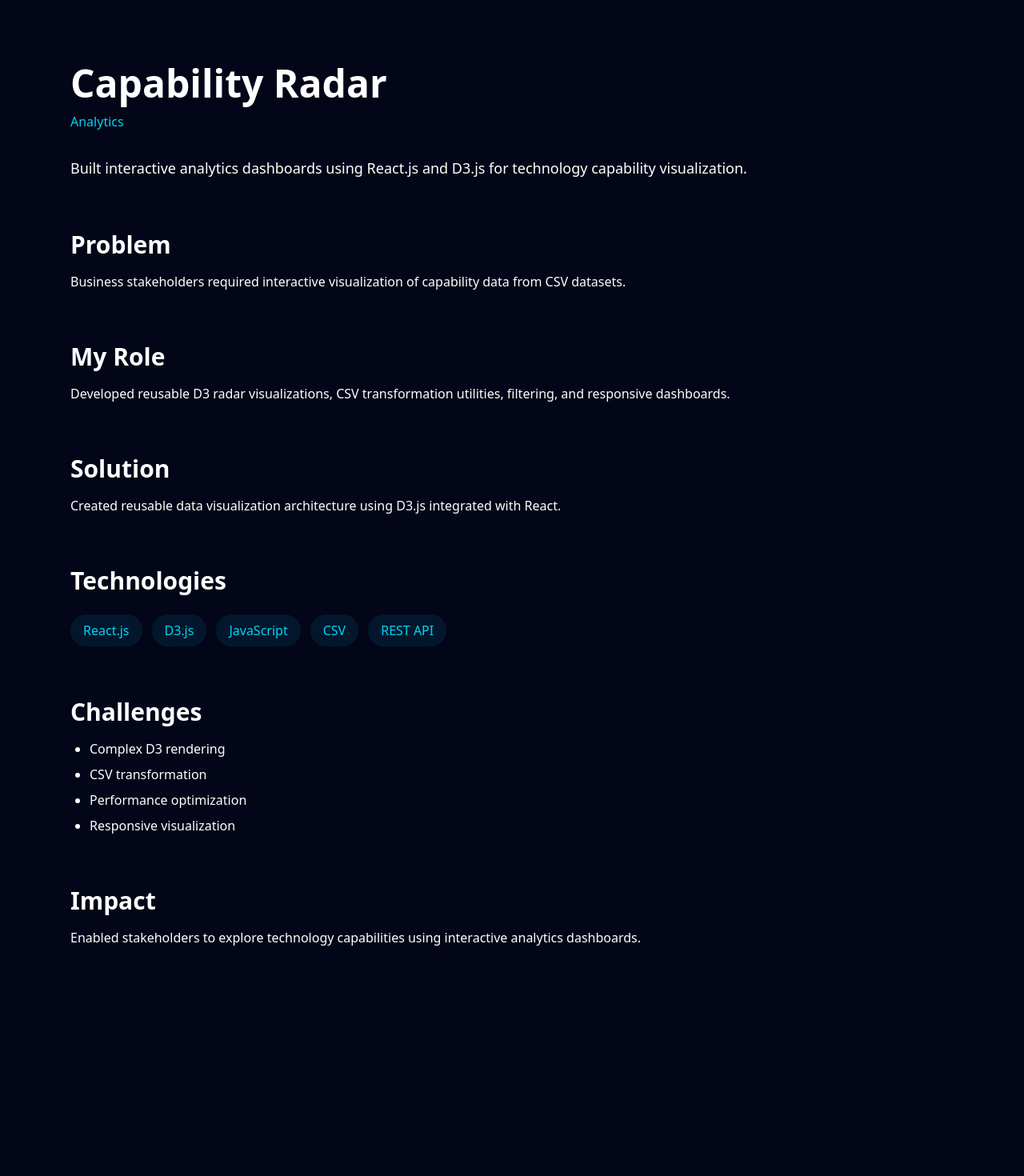
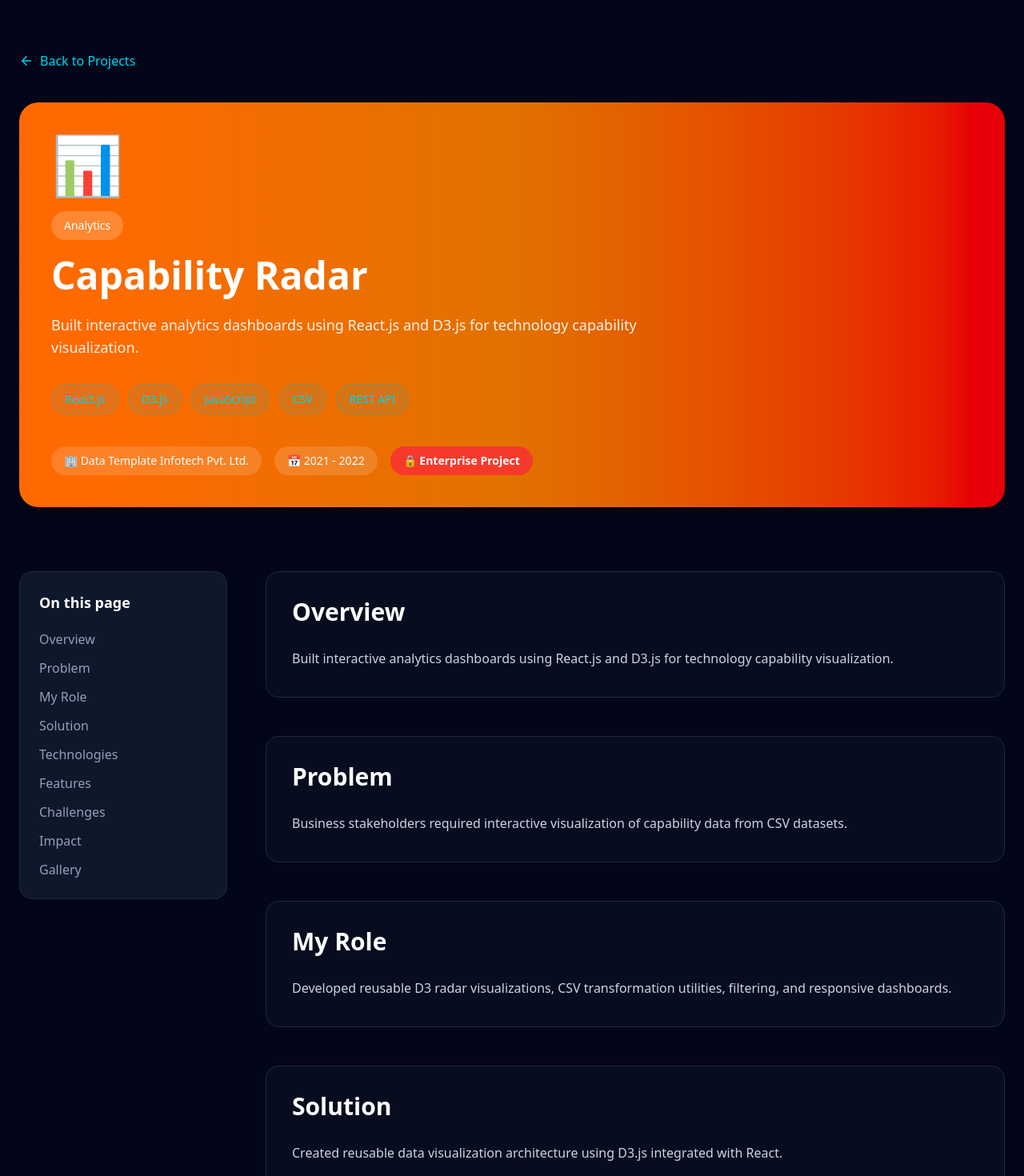
Before and after one commit to tariqaziz123/portfolio-nextjs, a Next.js app: page /projects/capability-radar in a window 1280 px wide. Shown: the top 1470 px of the page at 80% size. Before the commit the page ends 1264 px from the top, so only its background shows below. Built offline with nearby package versions, Linux system fonts and the light colour scheme.

Commit message:
project section completed

```diff
--- /dev/null
+++ b/app/projects/[slug]/loading.tsx
@@ -0,0 +1,22 @@
+export default function Loading() {
+  return (
+    <main className="mx-auto max-w-7xl px-6 py-16 animate-pulse">
+      <div className="h-96 rounded-3xl bg-slate-800" />
+
+      <div className="mt-10 h-10 w-80 rounded bg-slate-800" />
+
+      <div className="mt-5 h-5 w-full rounded bg-slate-800" />
+
+      <div className="mt-2 h-5 w-10/12 rounded bg-slate-800" />
+
+      <div className="mt-16 space-y-6">
+        {[1,2,3,4].map((item)=>(
+          <div
+            key={item}
+            className="h-40 rounded-2xl bg-slate-800"
+          />
+        ))}
+      </div>
+    </main>
+  );
+}
--- /dev/null
+++ b/app/projects/[slug]/not-found.tsx
@@ -0,0 +1,28 @@
+import Link from "next/link";
+
+export default function NotFound() {
+  return (
+    <main className="flex min-h-screen flex-col items-center justify-center px-6 text-center">
+
+      <h1 className="text-8xl font-bold">
+        404
+      </h1>
+
+      <h2 className="mt-6 text-3xl font-semibold">
+        Project Not Found
+      </h2>
+
+      <p className="mt-4 max-w-lg text-slate-400">
+        The case study you're looking for doesn't exist.
+      </p>
+
+      <Link
+        href="/#projects"
+        className="mt-10 rounded-xl bg-cyan-500 px-8 py-4 font-semibold text-black"
+      >
+        Back to Projects
+      </Link>
+
+    </main>
+  );
+}
--- a/app/projects/[slug]/page.tsx
+++ b/app/projects/[slug]/page.tsx
@@ -1,5 +1,17 @@
+import { Metadata } from "next";
+import Link from "next/link";
+import { ArrowLeft, ArrowRight } from "lucide-react";
 import { notFound } from "next/navigation";
+
 import { projects } from "@/components/data/projects";
+
+import ProjectHero from "@/components/Projects/ProjectHero";
+import ProjectSidebar from "@/components/Projects/ProjectSidebar";
+import ProjectSection from "@/components/Projects/ProjectSection";
+import TechnologyBadge from "@/components/Projects/TechnologyBadge";
+import FeatureList from "@/components/Projects/FeatureList";
+import ChallengeList from "@/components/Projects/ChallengeList";
+import Gallery from "@/components/Projects/Gallery";
 
 type Props = {
   params: Promise<{
@@ -7,7 +19,45 @@ type Props = {
   }>;
 };
 
-export default async function ProjectPage({ params }: Props) {
+export async function generateMetadata({
+  params,
+}: Props): Promise<Metadata> {
+  const { slug } = await params;
+
+  const project = projects.find(
+    (item) => item.slug === slug
+  );
+
+  if (!project) {
+    return {
+      title: "Project Not Found | Tariq Aziz",
+    };
+  }
+
+  return {
+    title: `${project.title} | Tariq Aziz`,
+    description: project.overview,
+
+    keywords: [
+      "React",
+      "TypeScript",
+      "Frontend Developer",
+      project.title,
+      project.category,
+      ...project.technologies,
+    ],
+
+    openGraph: {
+      title: project.title,
+      description: project.overview,
+      type: "article",
+    },
+  };
+}
+
+export default async function ProjectPage({
+  params,
+}: Props) {
   const { slug } = await params;
 
   const project = projects.find(
@@ -18,90 +68,190 @@ export default async function ProjectPage({ params }: Props) {
     notFound();
   }
 
+  const currentIndex = projects.findIndex(
+    (item) => item.slug === slug
+  );
+
+  const previousProject =
+    currentIndex > 0
+      ? projects[currentIndex - 1]
+      : null;
+
+  const nextProject =
+    currentIndex < projects.length - 1
+      ? projects[currentIndex + 1]
+      : null;
+
   return (
-    <main className="mx-auto max-w-6xl px-6 py-20">
-      <h1 className="text-5xl font-bold">
-        {project.title}
-      </h1>
+    <main className="mx-auto max-w-7xl px-6 py-16">
 
-      <p className="mt-3 text-cyan-400">
-        {project.category}
-      </p>
+      <Link
+        href="/#projects"
+        className="mb-10 inline-flex items-center gap-2 text-cyan-400 transition hover:gap-3"
+      >
+        <ArrowLeft size={18} />
+        Back to Projects
+      </Link>
 
-      <p className="mt-8 text-lg">
-        {project.overview}
-      </p>
+      <ProjectHero project={project} />
 
-      <section className="mt-16">
-        <h2 className="text-3xl font-bold">
-          Problem
-        </h2>
+      <div className="mt-20 grid gap-12 lg:grid-cols-[260px_1fr]">
 
-        <p className="mt-4">
-          {project.problem}
-        </p>
-      </section>
+        <ProjectSidebar />
 
-      <section className="mt-16">
-        <h2 className="text-3xl font-bold">
-          My Role
-        </h2>
+        <div className="space-y-12">
 
-        <p className="mt-4">
-          {project.role}
-        </p>
-      </section>
+          <ProjectSection
+            id="overview"
+            title="Overview"
+          >
+            <p>{project.overview}</p>
+          </ProjectSection>
 
-      <section className="mt-16">
-        <h2 className="text-3xl font-bold">
-          Solution
-        </h2>
+          <ProjectSection
+            id="problem"
+            title="Problem"
+          >
+            <p>{project.problem}</p>
+          </ProjectSection>
 
-        <p className="mt-4">
-          {project.solution}
-        </p>
-      </section>
+          <ProjectSection
+            id="role"
+            title="My Role"
+          >
+            <p>{project.role}</p>
+          </ProjectSection>
 
-      <section className="mt-16">
-        <h2 className="text-3xl font-bold">
-          Technologies
-        </h2>
+          <ProjectSection
+            id="solution"
+            title="Solution"
+          >
+            <p>{project.solution}</p>
+          </ProjectSection>
 
-        <div className="mt-6 flex flex-wrap gap-3">
-          {project.technologies.map((tech) => (
-            <span
-              key={tech}
-              className="rounded-full bg-cyan-500/10 px-4 py-2 text-cyan-400"
-            >
-              {tech}
-            </span>
-          ))}
+          <ProjectSection
+            id="technologies"
+            title="Technologies"
+          >
+            <TechnologyBadge
+              technologies={project.technologies}
+            />
+          </ProjectSection>
+
+          <ProjectSection
+            id="features"
+            title="Key Features"
+          >
+            <FeatureList
+              features={project.features}
+            />
+          </ProjectSection>
+
+          <ProjectSection
+            id="challenges"
+            title="Challenges"
+          >
+            <ChallengeList
+              challenges={project.challenges}
+            />
+          </ProjectSection>
+
+          <ProjectSection
+            id="impact"
+            title="Impact"
+          >
+            <p>{project.impact}</p>
+          </ProjectSection>
+                    {project.gallery && project.gallery.length > 0 && (
+            <div id="gallery">
+              <Gallery
+                title={project.title}
+                gallery={project.gallery}
+              />
+            </div>
+          )}
+
+          {/* Previous / Next Navigation */}
+
+          <div className="mt-24 border-t border-slate-800 pt-10">
+            <div className="grid gap-6 md:grid-cols-2">
+              {/* Previous Project */}
+
+              {previousProject ? (
+                <Link
+                  href={`/projects/${previousProject.slug}`}
+                  className="group rounded-2xl border border-slate-800 bg-slate-900 p-6 transition-all duration-300 hover:-translate-y-1 hover:border-cyan-500 hover:bg-slate-800"
+                >
+                  <div className="flex items-center gap-2 text-sm text-slate-400">
+                    <ArrowLeft size={16} />
+                    Previous Project
+                  </div>
+
+                  <h3 className="mt-4 text-2xl font-semibold transition group-hover:text-cyan-400">
+                    {previousProject.title}
+                  </h3>
+
+                  <p className="mt-2 text-slate-400">
+                    {previousProject.category}
+                  </p>
+
+                  <div className="mt-5 flex flex-wrap gap-2">
+                    {previousProject.technologies
+                      .slice(0, 3)
+                      .map((tech) => (
+                        <span
+                          key={tech}
+                          className="rounded-full bg-slate-800 px-3 py-1 text-xs text-cyan-400"
+                        >
+                          {tech}
+                        </span>
+                      ))}
+                  </div>
+                </Link>
+              ) : (
+                <div />
+              )}
+
+              {/* Next Project */}
+
+              {nextProject ? (
+                <Link
+                  href={`/projects/${nextProject.slug}`}
+                  className="group rounded-2xl border border-slate-800 bg-slate-900 p-6 text-right transition-all duration-300 hover:-translate-y-1 hover:border-cyan-500 hover:bg-slate-800"
+                >
+                  <div className="flex items-center justify-end gap-2 text-sm text-slate-400">
+                    Next Project
+                    <ArrowRight size={16} />
+                  </div>
+
+                  <h3 className="mt-4 text-2xl font-semibold transition group-hover:text-cyan-400">
+                    {nextProject.title}
+                  </h3>
+
+                  <p className="mt-2 text-slate-400">
+                    {nextProject.category}
+                  </p>
+
+                  <div className="mt-5 flex flex-wrap justify-end gap-2">
+                    {nextProject.technologies
+                      .slice(0, 3)
+                      .map((tech) => (
+                        <span
+                          key={tech}
+                          className="rounded-full bg-slate-800 px-3 py-1 text-xs text-cyan-400"
+                        >
+                          {tech}
+                        </span>
+                      ))}
+                  </div>
+                </Link>
+              ) : (
+                <div />
+              )}
+            </div>
+          </div>
         </div>
-      </section>
-
-      <section className="mt-16">
-        <h2 className="text-3xl font-bold">
-          Challenges
-        </h2>
-
-        <ul className="mt-4 list-disc space-y-2 pl-6">
-          {project.challenges.map((challenge) => (
-            <li key={challenge}>
-              {challenge}
-            </li>
-          ))}
-        </ul>
-      </section>
-
-      <section className="mt-16">
-        <h2 className="text-3xl font-bold">
-          Impact
-        </h2>
-
-        <p className="mt-4">
-          {project.impact}
-        </p>
-      </section>
+      </div>
     </main>
   );
 }
--- /dev/null
+++ b/components/Projects/ProjectSection.tsx
@@ -0,0 +1,26 @@
+import { ReactNode } from "react";
+
+type ProjectSectionProps = {
+  id?: string;
+  title: string;
+  children: ReactNode;
+};
+
+export default function ProjectSection({
+  id,
+  title,
+  children,
+}: ProjectSectionProps) {
+  return (
+    <section
+      id={id}
+      className="scroll-mt-28 rounded-2xl border border-slate-800 bg-slate-900/40 p-8"
+    >
+      <h2 className="mb-6 text-3xl font-bold">{title}</h2>
+
+      <div className="leading-8 text-slate-300">
+        {children}
+      </div>
+    </section>
+  );
+}
--- /dev/null
+++ b/components/Projects/ProjectSidebar.tsx
@@ -0,0 +1,37 @@
+import Link from "next/link";
+
+const items = [
+  { label: "Overview", href: "#overview" },
+  { label: "Problem", href: "#problem" },
+  { label: "My Role", href: "#role" },
+  { label: "Solution", href: "#solution" },
+  { label: "Technologies", href: "#technologies" },
+  { label: "Features", href: "#features" },
+  { label: "Challenges", href: "#challenges" },
+  { label: "Impact", href: "#impact" },
+  { label: "Gallery", href: "#gallery" },
+];
+
+export default function ProjectSidebar() {
+  return (
+    <aside className="sticky top-28 hidden h-fit lg:block">
+      <div className="rounded-2xl border border-slate-800 bg-slate-900 p-6">
+        <h3 className="mb-5 text-lg font-semibold">
+          On this page
+        </h3>
+
+        <nav className="space-y-3">
+          {items.map((item) => (
+            <Link
+              key={item.href}
+              href={item.href}
+              className="block text-slate-400 transition hover:text-cyan-400"
+            >
+              {item.label}
+            </Link>
+          ))}
+        </nav>
+      </div>
+    </aside>
+  );
+}
```
